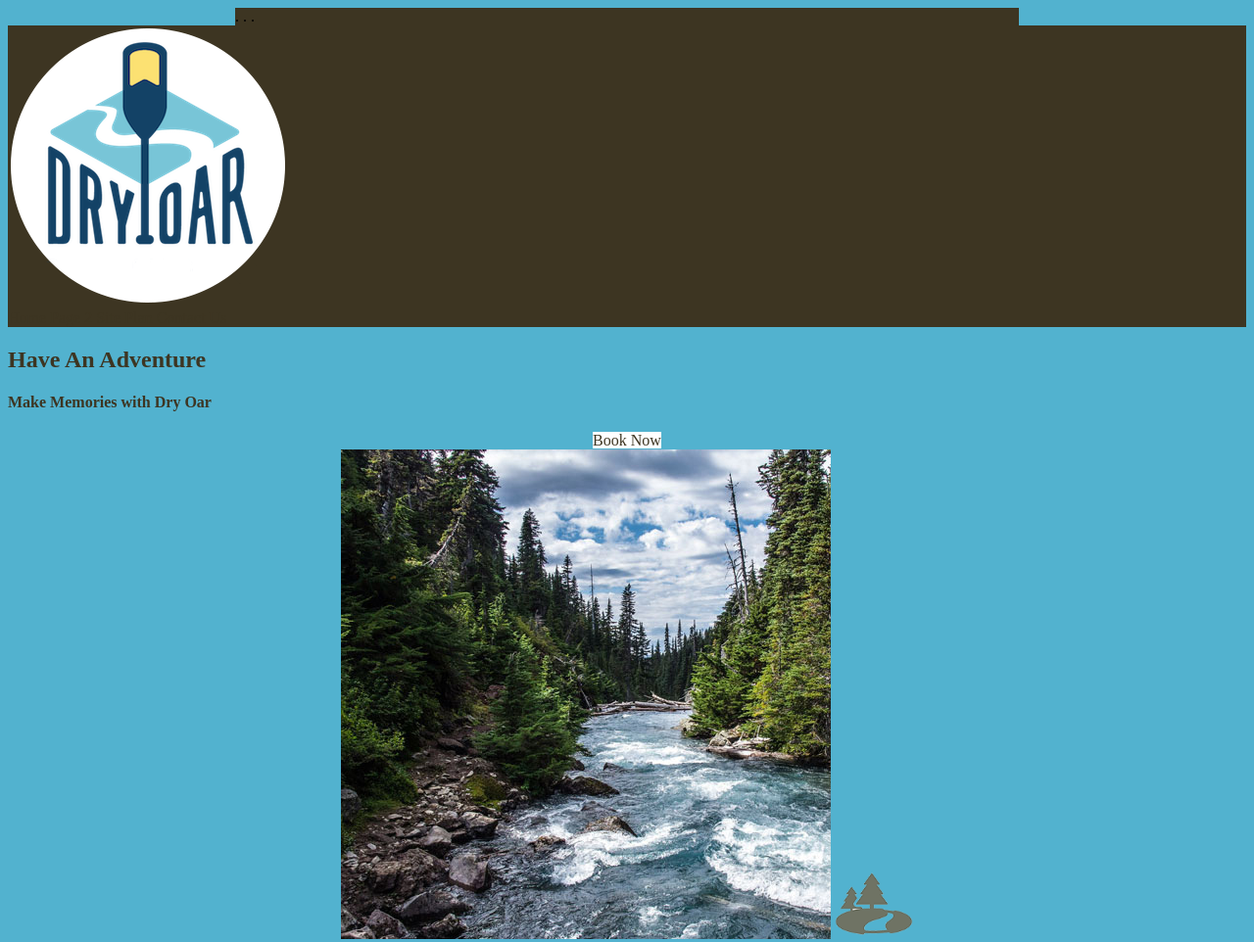
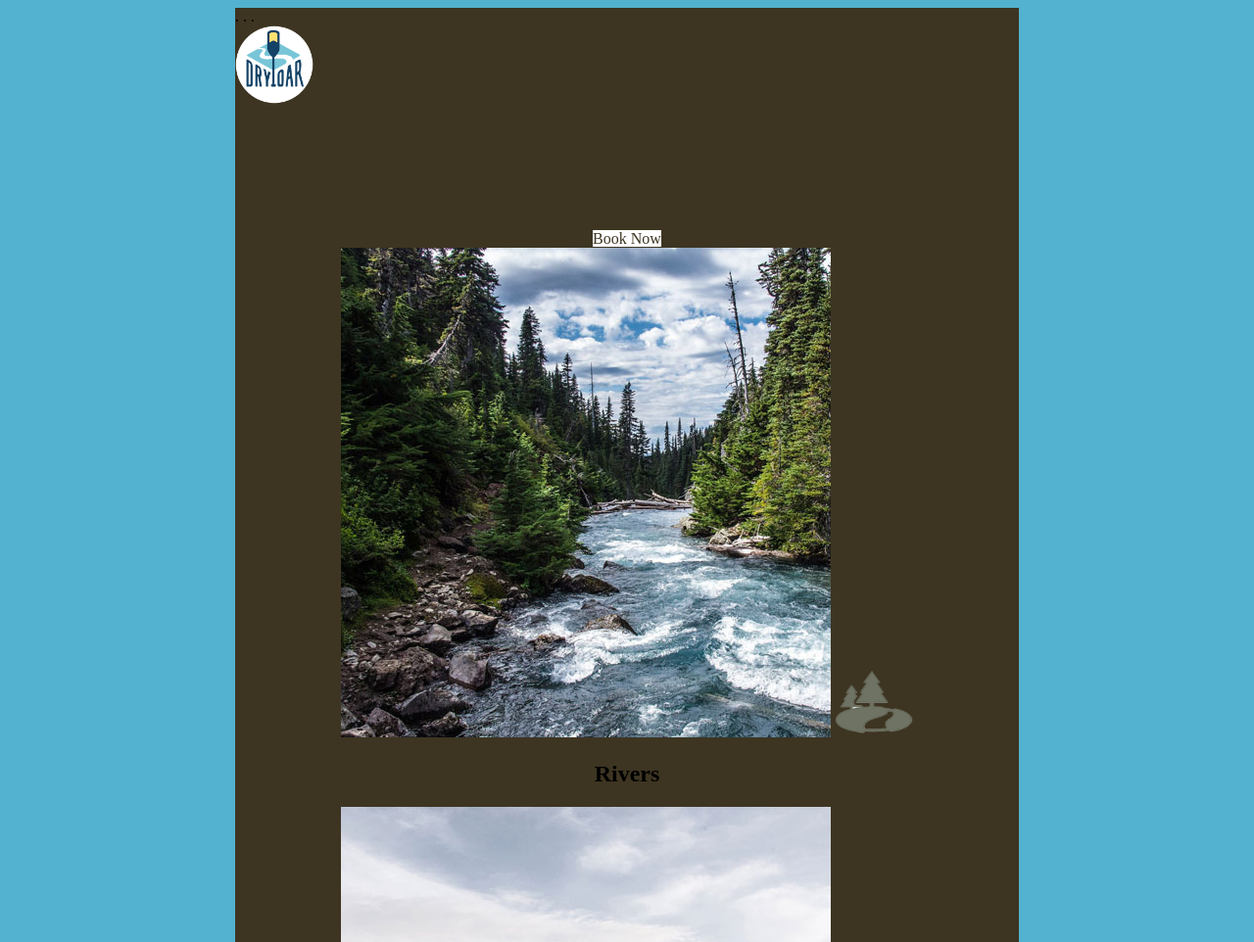
Before and after one commit to caleb-wo/WDD-130, a plain HTML site: page index.html in a window 1280 px wide. Shown: the top 962 px of the page at 98% size. Drawn offline with Linux system fonts and the light colour scheme.

Commit message:
Update index.html

```diff
--- a/index.html
+++ b/index.html
@@ -11,11 +11,11 @@
         <header>
     . . .
         </footer>
-    </div>
+
 
     <header>
-    <a id="Logo Link" href="index.html">
-        <img src="images/logo.png" alt="Dry Oar Logo" class="Logo">
+    <a id="Logo-Link" href="index.html">
+        <img src="images/logo.png" alt="Dry Oar Logo" class="logo">
     </a>
 
     <nav>
@@ -85,6 +85,6 @@
             </a>
         </div>
     </footer>
-
+    </div>
 </body>
 </html>
```
